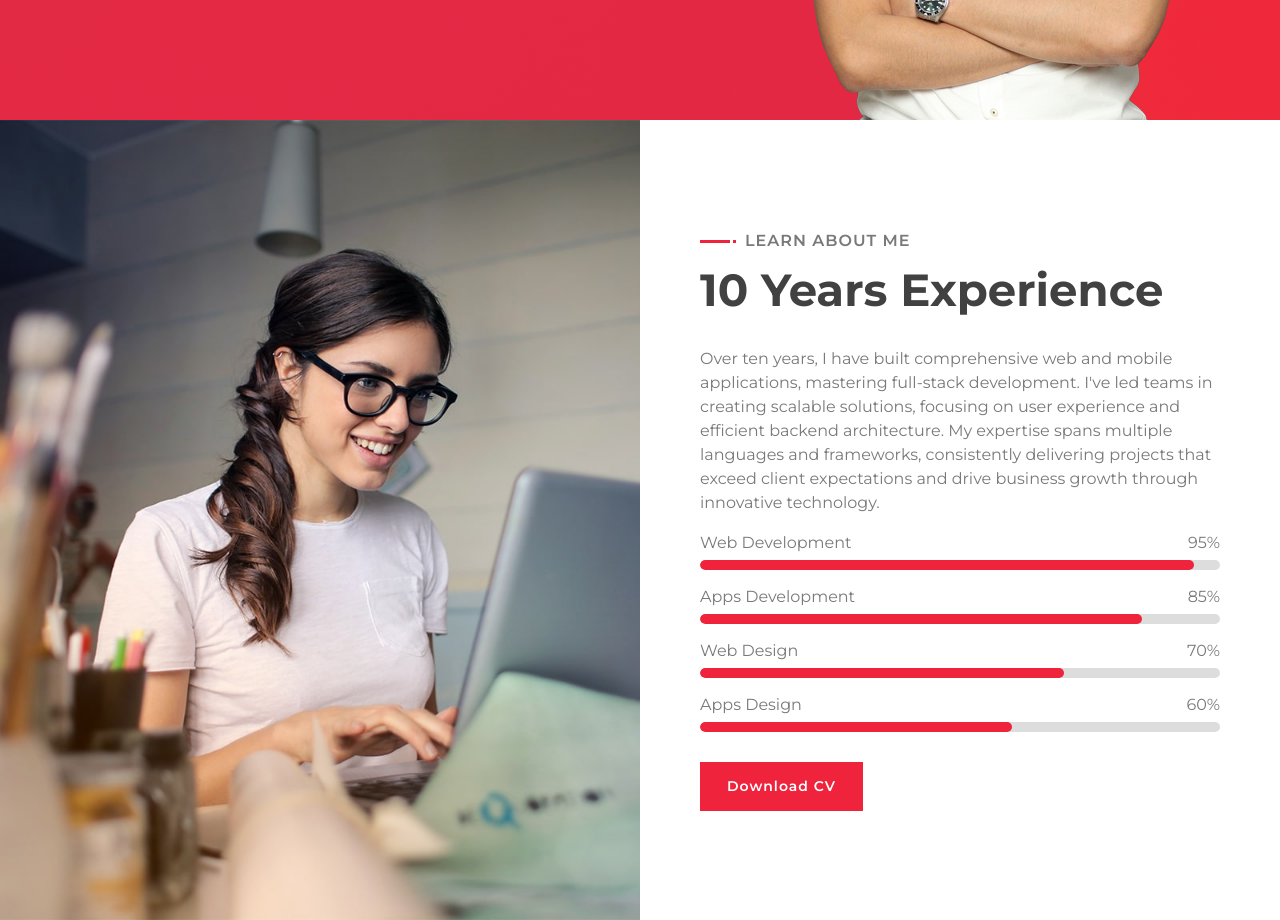
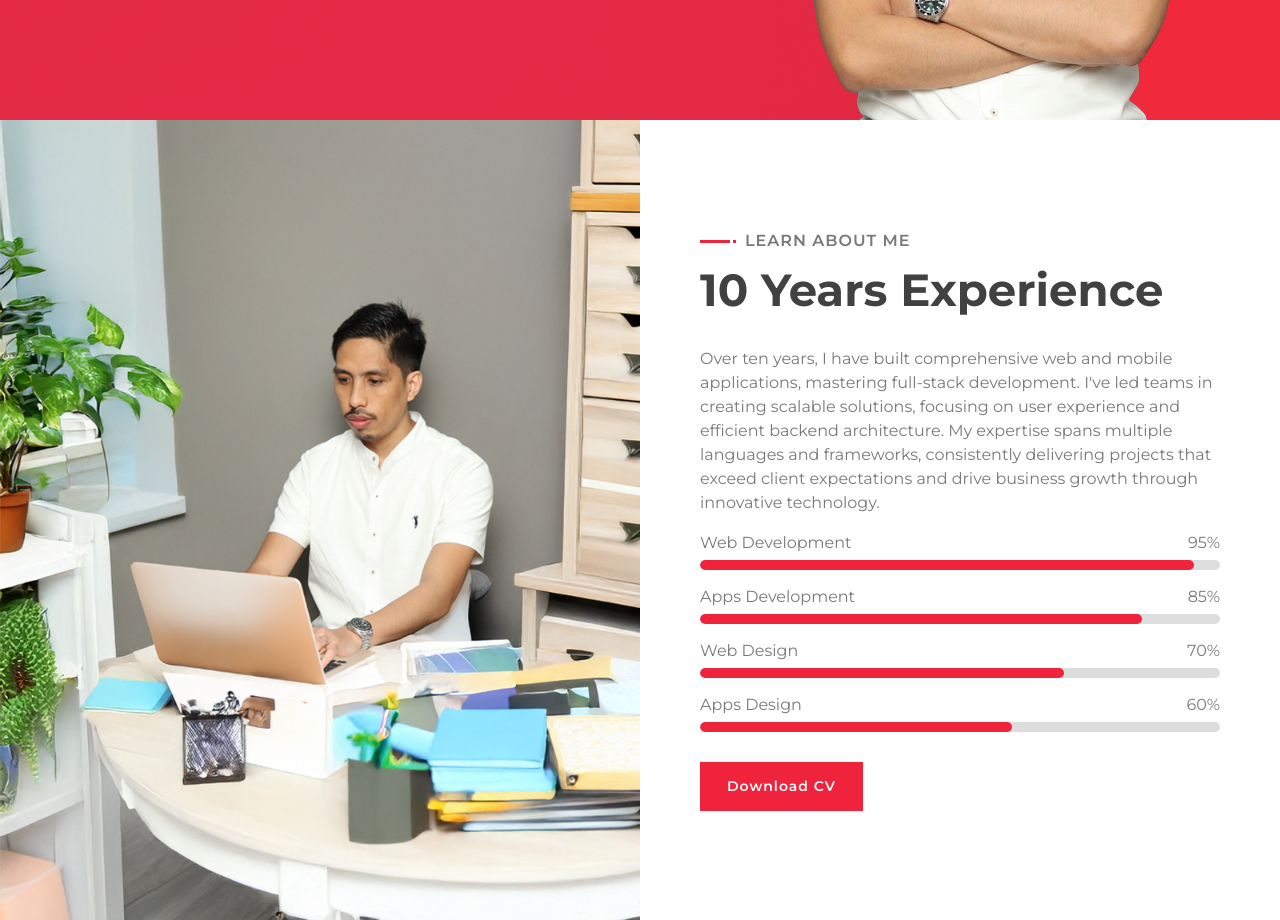
Before and after one commit to jmonzada/portfolio, a plain HTML site: page index.html in a window 1280 px wide. Shown: the part 600-1520 px from the top of the page. Drawn offline with nearby package versions, Linux system fonts and the light colour scheme.

Commit message:
updated images

```diff
--- a/index.html
+++ b/index.html
@@ -85,7 +85,7 @@
                 <div class="row align-items-center">
                     <div class="col-lg-6">
                         <div class="about-img">
-                            <img src="img/about.jpg" alt="Image">
+                            <img src="img/about.png" alt="Image">
                         </div>
                     </div>
                     <div class="col-lg-6">
@@ -441,7 +441,7 @@
                 <div class="row align-items-center">
                     <div class="col-lg-6">
                         <div class="about-img">
-                            <img src="img/about.jpg" alt="Image">
+                            <img src="img/about-2.png" alt="Image">
                         </div>
                     </div>
                     <div class="col-lg-6">
```
Also changed, not shown: img/about-2.png (added), img/about.png (added).
